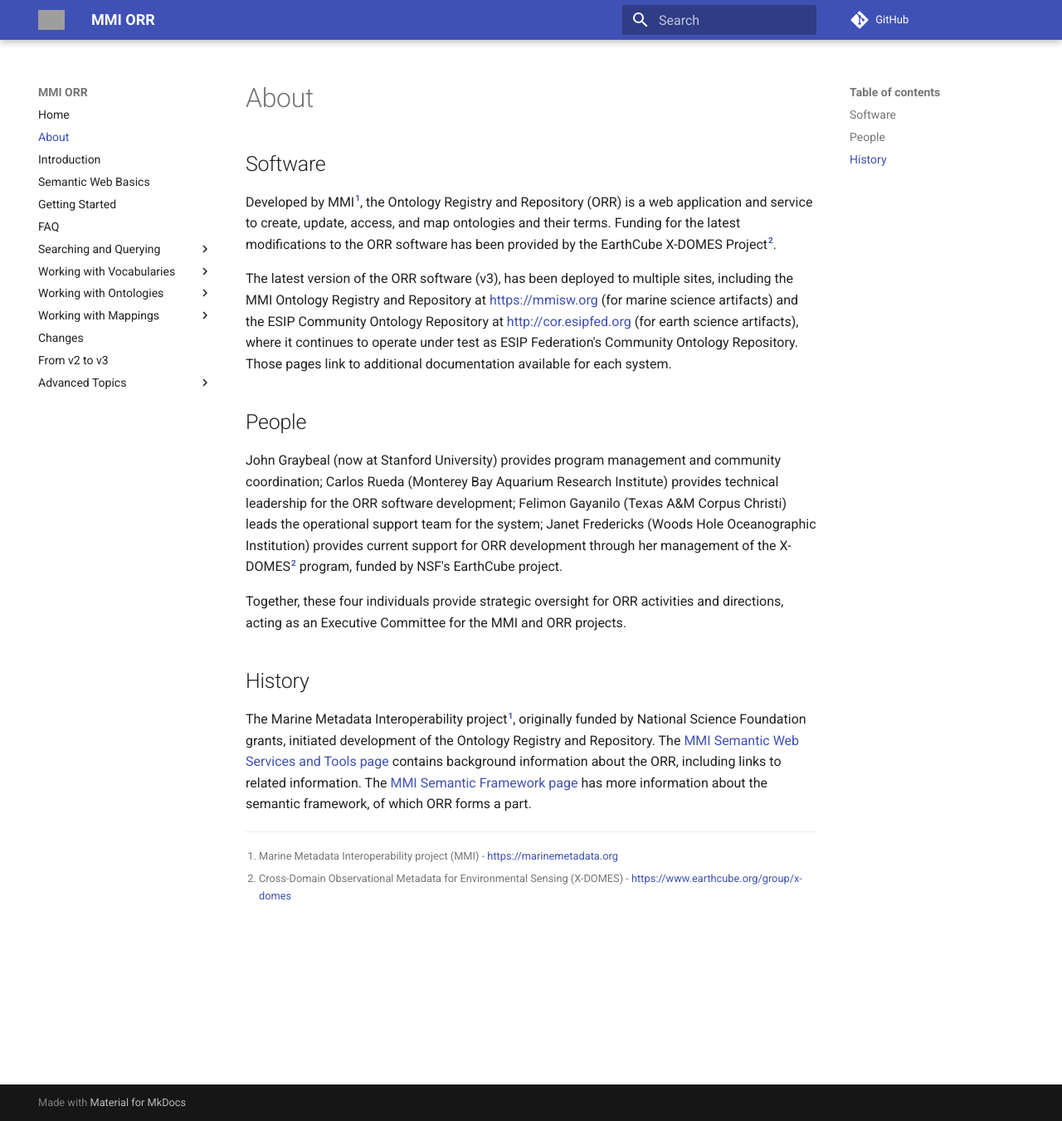
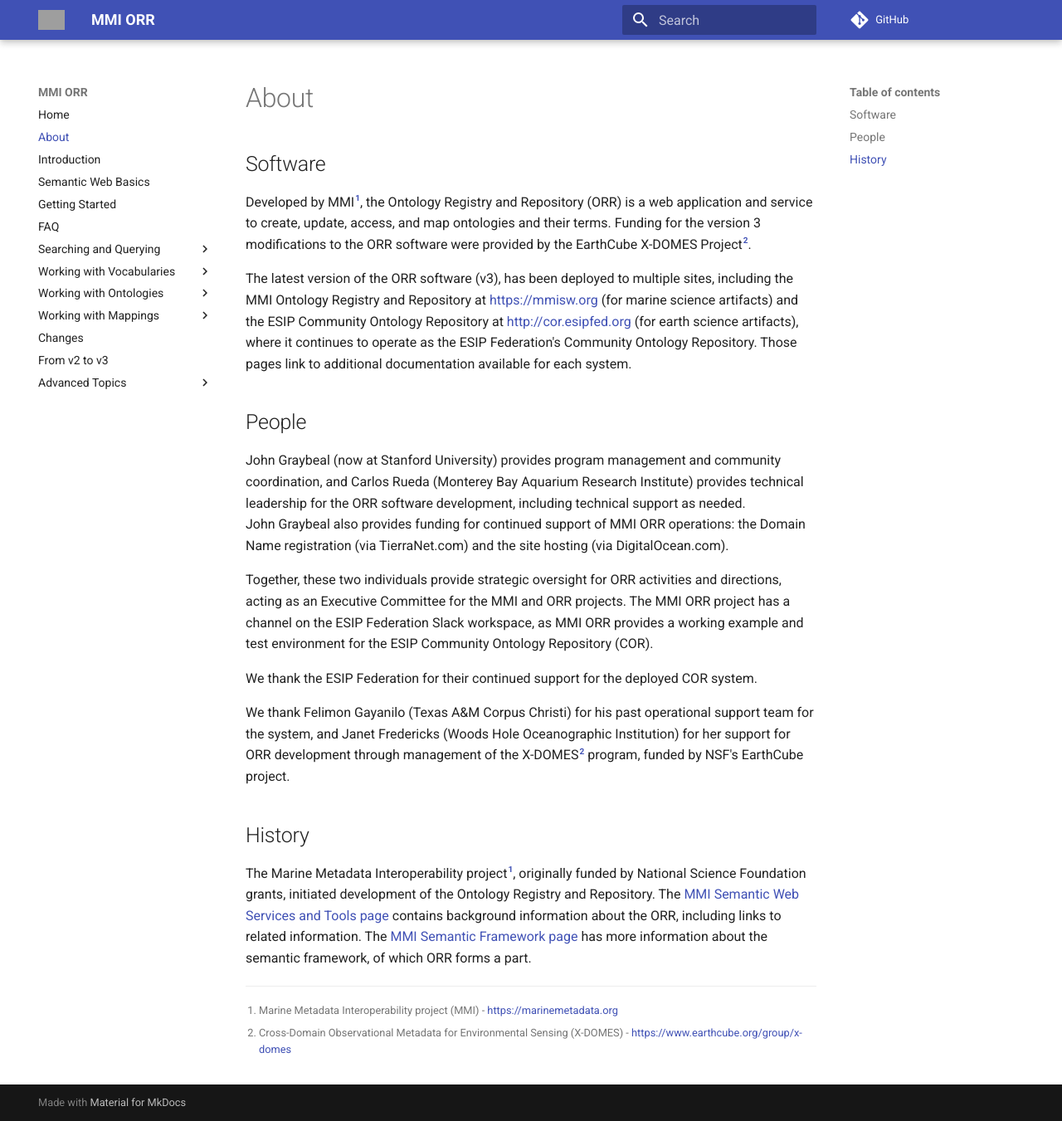
Before and after one commit to mmisw/mmiorr-docs, an MkDocs documentation site: the page built from docs/about.md, in a window 1280 px wide and 1351 px high. Shown: the whole window at 83% size. Built offline with MkDocs 1.6.1 and Material for MkDocs 9.7.7, drawn with Linux system fonts in a browser that asks for light colours; comment, search, counter and statistics services are not loaded; old or Windows-style settings are respelled for this version of MkDocs; grey boxes are pictures that could not be loaded.

Commit message:
updated to 2022 status

```diff
--- a/docs/about.md
+++ b/docs/about.md
@@ -2,7 +2,7 @@
 
 Developed by MMI[^mmi], the Ontology Registry and Repository (ORR) is a web application and service to create, update,
 access, and map ontologies and their terms.
-Funding for the latest modifications to the ORR software has been provided by the EarthCube X-DOMES Project[^xdomes].
+Funding for the version 3 modifications to the ORR software were provided by the EarthCube X-DOMES Project[^xdomes].
 
 The latest version of the ORR software (v3),
 has been deployed to multiple sites, including
@@ -10,21 +10,27 @@
 (for marine science artifacts) and
 the ESIP Community Ontology Repository at [http://cor.esipfed.org](http://cor.esipfed.org)
 (for earth science artifacts),
-where it continues to operate under test as ESIP Federation's Community Ontology Repository.
+where it continues to operate as the ESIP Federation's Community Ontology Repository.
 Those pages link to additional documentation available for each system.
 
 ## People
 
-John Graybeal (now at Stanford University) provides program management and community coordination;
-Carlos Rueda (Monterey Bay Aquarium Research Institute) provides technical leadership for
-the ORR software development;
-Felimon Gayanilo (Texas A&M Corpus Christi) leads the operational support team for the system;
-Janet Fredericks (Woods Hole Oceanographic Institution) provides current support for ORR development
-through her management of the X-DOMES[^xdomes] program,
-funded by NSF's EarthCube project.
+John Graybeal (now at Stanford University) provides program management and community coordination,
+and Carlos Rueda (Monterey Bay Aquarium Research Institute) provides technical leadership for
+the ORR software development, including technical support as needed.
+John Graybeal also provides funding for continued support of MMI ORR operations:
+the Domain Name registration (via TierraNet.com) and the site hosting (via DigitalOcean.com).
 
-Together, these four individuals provide strategic oversight for ORR activities and directions,
+Together, these two individuals provide strategic oversight for ORR activities and directions,
 acting as an Executive Committee for the MMI and ORR projects.
+The MMI ORR project has a channel on the ESIP Federation Slack workspace,
+as MMI ORR provides a working example and test environment for the ESIP Community Ontology Repository (COR).
+
+We thank the ESIP Federation for their continued support for the deployed COR system.
+
+We thank Felimon Gayanilo (Texas A&M Corpus Christi) for his past operational support team for the system,
+and Janet Fredericks (Woods Hole Oceanographic Institution) for her support for ORR development
+through management of the X-DOMES[^xdomes] program, funded by NSF's EarthCube project.
 
 ## History
 
```
